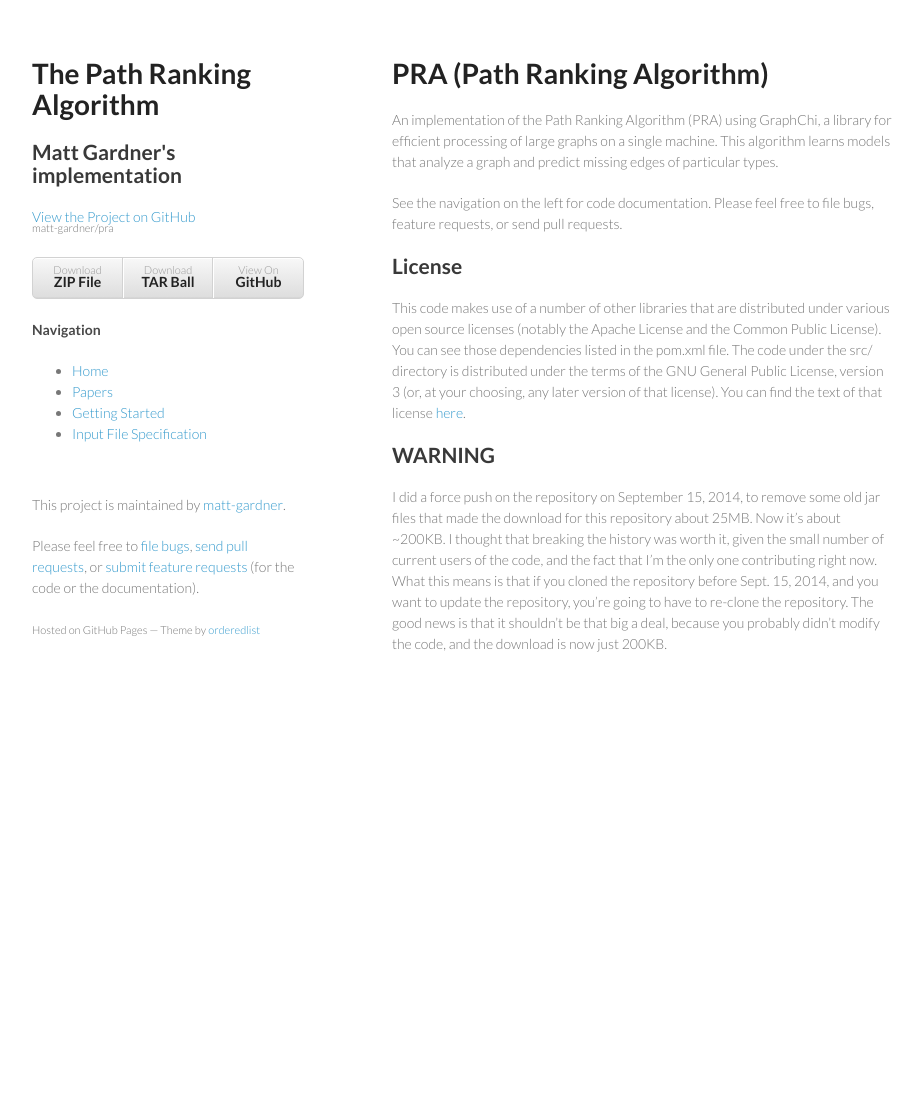
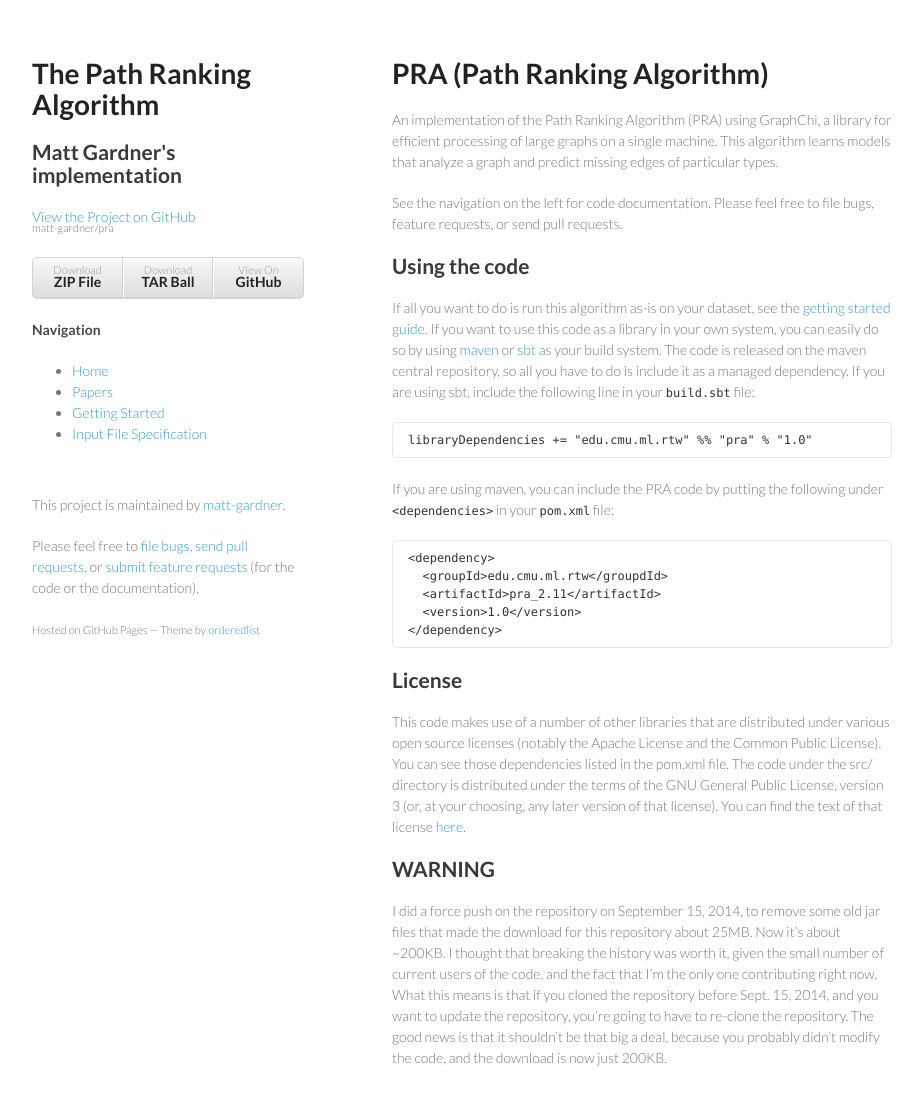
Before and after one commit to matt-gardner/pra, a Jekyll site: the page built from index.md, in a window 1280 px wide and 1138 px high. Shown: the top 1105 px of the window, without its empty margins (178-1101 px from the left). Built offline with Jekyll 4.4.1, drawn with Linux system fonts in a browser that asks for light colours; Markdown is read by kramdown in place of the engine named in the settings.

Commit message:
Add dependency information to the main page

````diff
--- a/index.md
+++ b/index.md
@@ -11,6 +11,31 @@
 
 See the navigation on the left for code documentation.  Please feel free to
 file bugs, feature requests, or send pull requests.
+
+## Using the code
+
+If all you want to do is run this algorithm as-is on your dataset, see the
+[getting started guide]({{ site.baseurl }}/getting_started.html).  If you want
+to use this code as a library in your own system, you can easily do so by using
+[maven](http://maven.apache.org/) or [sbt](http://www.scala-sbt.org/) as your
+build system.  The code is released on the maven central repository, so all you
+have to do is include it as a managed dependency.  If you are using sbt,
+include the following line in your `build.sbt` file:
+
+```
+libraryDependencies += "edu.cmu.ml.rtw" %% "pra" % "1.0"
+```
+
+If you are using maven, you can include the PRA code by putting the following
+under `<dependencies>` in your `pom.xml` file:
+
+```
+<dependency>
+  <groupId>edu.cmu.ml.rtw</groupdId>
+  <artifactId>pra_2.11</artifactId>
+  <version>1.0</version>
+</dependency>
+```
 
 ## License
 
````
